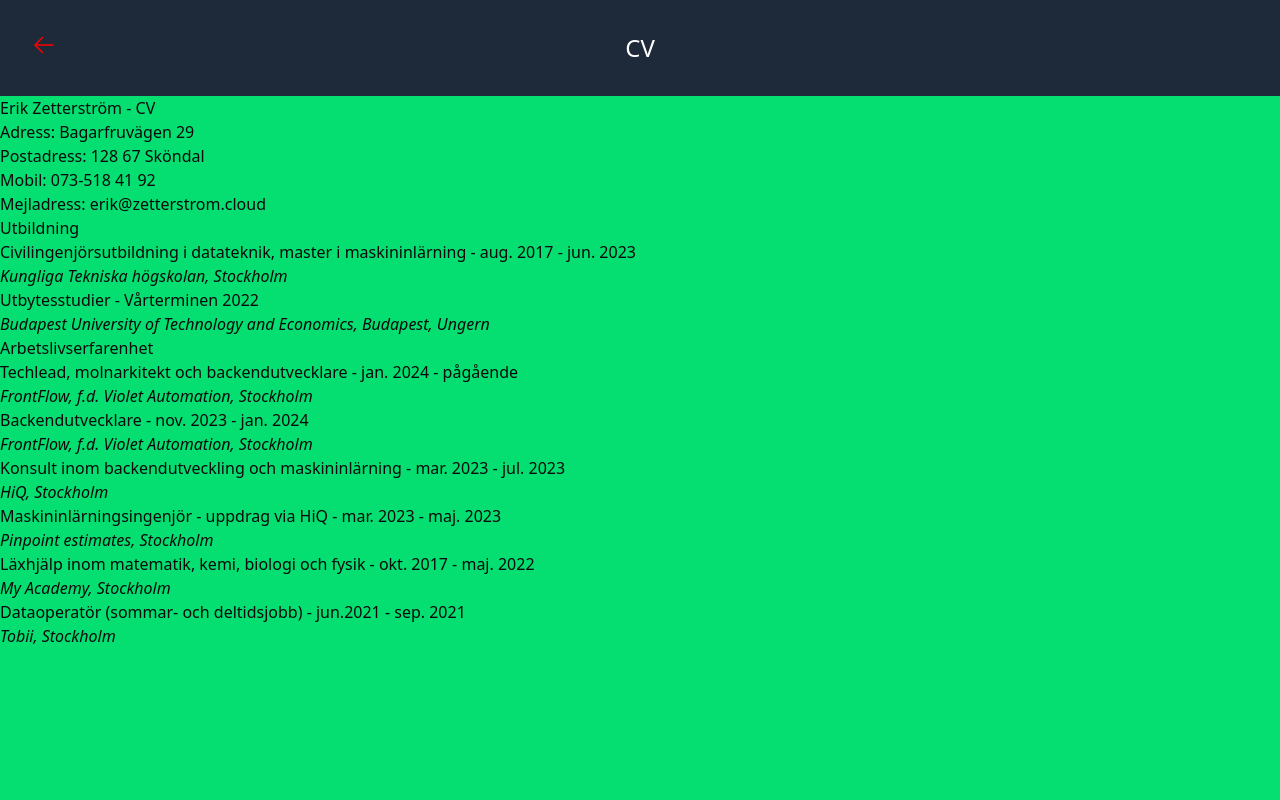
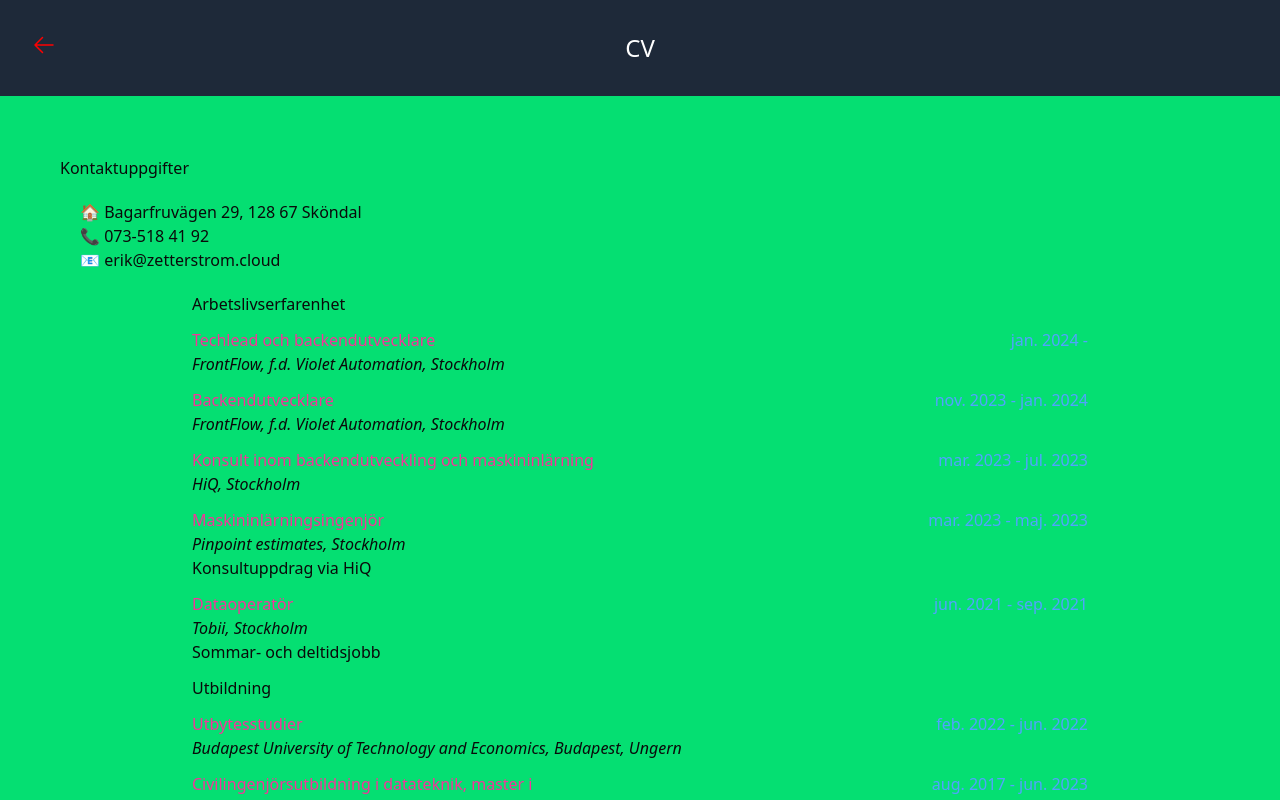
Before and after one commit to erik-zetterstrom/portfolio, a SvelteKit app: page /cv in a window 1280 px wide. Shown: the top 800 px of the page. Built offline with nearby package versions, Linux system fonts and the light colour scheme.

Commit message:
Start working on CV page.

```diff
--- /dev/null
+++ b/src/components/ContactInformation.svelte
@@ -0,0 +1,17 @@
+<script lang="ts">
+    type Address = {
+        street: string;
+        houseNumber: string;
+        postalCode: string;
+        city: string;
+    }
+    export let address: Address;
+    export let phoneNumer: string;
+    export let emailAddress: string;
+</script>
+
+<div class="p-5">
+    <p>&#127968; {address.street} {address.houseNumber}, {address.postalCode} {address.city}</p>
+    <p>&#128222; {phoneNumer}</p>
+    <p>&#128231; {emailAddress}</p>
+</div>
--- /dev/null
+++ b/src/components/SkillList.svelte
@@ -0,0 +1,49 @@
+<script lang="ts">
+    type Section = {
+        category: string;
+        skills: string[];
+    }
+
+    let {title, sections}: {title: string, sections: Section[]} = $props();
+</script>
+
+<div class="flex flex-col items-center">
+    <h1>{title}</h1>
+    <ul class="">
+        {#each sections as section}
+            <li class="m-3">
+                <p><span class="font-black">{section.category}: </span>{section.skills.join(", ")}</p>
+            </li>
+        {/each}
+    </ul>
+</div>
+
+
+<style>
+    @media (min-width: 1600px) {
+        h1 {
+            width: 50vW;
+        }
+        li {
+            width: 50vw;
+        }
+    }
+
+    @media (min-width: 768px) and (max-width: 1600px) {
+        h1 {
+            width: 70vW;
+        }
+        li {
+            width: 70vw;
+        }
+    }
+
+    @media (max-width: 768px) {
+        h1 {
+            width: 90vW;
+        }
+        li {
+            width: 90vw;
+        }
+    }
+</style>
--- /dev/null
+++ b/src/components/Timeline.svelte
@@ -0,0 +1,58 @@
+<script lang="ts">
+    type TimelineItem = {
+        time: string;
+        title: string;
+        subtitle: string;
+        body: string;
+    }
+
+    let {title, items}: {title: string, items: TimelineItem[]} = $props();
+</script>
+
+<div class="flex flex-col items-center">
+    <h1>{title}</h1>
+    <ul class="">
+        {#each items as item}
+            <li class="m-3">
+                <div class="flex">
+                    <p class="flex-1 text-pink-500">{item.title}</p>
+                    <p class="flex-1 text-end text-blue-400">{item.time}</p>
+                </div>
+                <p class="italic">{item.subtitle}</p>
+                {#if item.body.length > 0}
+                    <p>{item.body}</p>
+                {/if}
+            </li>
+        {/each}
+    </ul>
+</div>
+
+
+<style>
+    @media (min-width: 1600px) {
+        h1 {
+            width: 50vW;
+        }
+        li {
+            width: 50vw;
+        }
+    }
+
+    @media (min-width: 768px) and (max-width: 1600px) {
+        h1 {
+            width: 70vW;
+        }
+        li {
+            width: 70vw;
+        }
+    }
+
+    @media (max-width: 768px) {
+        h1 {
+            width: 90vW;
+        }
+        li {
+            width: 90vw;
+        }
+    }
+</style>
--- a/src/routes/cv/+page.svelte
+++ b/src/routes/cv/+page.svelte
@@ -1,61 +1,91 @@
-<h1>Erik Zetterström - CV</h1>
-<div>
-    <p>Adress: Bagarfruvägen 29</p>
-    <p>Postadress: 128 67 Sköndal</p>
-    <p>Mobil: 073-518 41 92</p>
-    <p>Mejladress: erik@zetterstrom.cloud</p>
+<script>
+	import ContactInformation from "../../components/ContactInformation.svelte";
+	import SkillList from "../../components/SkillList.svelte";
+	import Timeline from "../../components/Timeline.svelte";
+
+</script>
+<div class="p-15">
+    <h2>Kontaktuppgifter</h2>
+    <ContactInformation
+        address={
+            {
+                street: "Bagarfruvägen",
+                houseNumber: "29",
+                postalCode: "128 67",
+                city: "Sköndal"
+            }
+        }
+        phoneNumer="073-518 41 92"
+        emailAddress="erik@zetterstrom.cloud"
+    />
+    <Timeline
+        title="Arbetslivserfarenhet"
+        items={
+            [
+                {
+                    time: "jan. 2024 -",
+                    title: "Techlead och backendutvecklare",
+                    subtitle: "FrontFlow, f.d. Violet Automation, Stockholm",
+                    body: ""
+                },
+                {
+                    time: "nov. 2023 - jan. 2024",
+                    title: "Backendutvecklare",
+                    subtitle: "FrontFlow, f.d. Violet Automation, Stockholm",
+                    body: ""
+                }
+                ,
+                {
+                    time: "mar. 2023 - jul. 2023",
+                    title: "Konsult inom backendutveckling och maskininlärning",
+                    subtitle: "HiQ, Stockholm",
+                    body: ""
+                },
+                {
+                    time: "mar. 2023 - maj. 2023",
+                    title: "Maskininlärningsingenjör",
+                    subtitle: "Pinpoint estimates, Stockholm",
+                    body: "Konsultuppdrag via HiQ"
+                },
+                {
+                    time: "jun. 2021 - sep. 2021",
+                    title: "Dataoperatör",
+                    subtitle: "Tobii, Stockholm",
+                    body: "Sommar- och deltidsjobb"
+                }
+            ]
+        }
+    />
+    <Timeline
+        title="Utbildning"
+        items={
+            [
+                {
+                    time: "feb. 2022 - jun. 2022",
+                    title: "Utbytesstudier",
+                    subtitle: "Budapest University of Technology and Economics, Budapest, Ungern",
+                    body: ""
+                },
+                {
+                    time: "aug. 2017 - jun. 2023",
+                    title: "Civilingenjörsutbildning i datateknik, master i maskininlärning",
+                    subtitle: "Kungliga Tekniska högskolan, Stockholm",
+                    body: ""
+                }
+            ]
+        }
+    />
+    <SkillList
+        title="Kunskapsområden"
+        sections={[
+            {
+                category: "Programmerings- och övriga tekniska språk",
+                skills: ["Python", "Go", "Java", "Swift", "Javascript", "Typescript", "HTML", "CSS", "C", "SQL", "Prolog", "Haskel"]
+            },
+            {
+                category: "Ramverk och teknologier",
+                skills: ["Terraform", "AWS", "Docker", "REST-API:er", "Microsoft Graph", "GraphQL", "SO-AP", "Postgres", "SQL", "NoSQL", "Postman", "PyTorch", "VS Code", "SwiftUI", "XCode", "Ubuntu", "MongoDB", "Git", "Github"]
+            }
+        ]}
+    />
 </div>
-<h2>Utbildning</h2>
-<ul>
-    <li>
-        <div>
-            <p>Civilingenjörsutbildning i datateknik, master i maskininlärning - aug. 2017 - jun. 2023</p>
-            <p><i>Kungliga Tekniska högskolan, Stockholm</i></p>
-        </div>
-    </li>
-    <li>
-        <div>
-            <p>Utbytesstudier - Vårterminen 2022</p>
-            <p><i>Budapest University of Technology and Economics, Budapest, Ungern</i></p>
-        </div>
-    </li>
-</ul>
-<h2>Arbetslivserfarenhet</h2>
-<ul>
-    <li>
-        <div>
-            <p>Techlead, molnarkitekt och backendutvecklare - jan. 2024 - pågående</p>
-            <p><i>FrontFlow, f.d. Violet Automation, Stockholm</i></p>
-        </div>
-    </li>
-    <li>
-        <div>
-            <p>Backendutvecklare - nov. 2023 - jan. 2024</p>
-            <p><i>FrontFlow, f.d. Violet Automation, Stockholm</i></p>
-        </div>
-    </li>
-    <li>
-        <div>
-            <p>Konsult inom backendutveckling och maskininlärning - mar. 2023 - jul. 2023</p>
-            <p><i>HiQ, Stockholm</i></p>
-        </div>
-    </li>
-    <li>
-        <div>
-            <p>Maskininlärningsingenjör - uppdrag via HiQ - mar. 2023 - maj. 2023</p>
-            <p><i>Pinpoint estimates, Stockholm</i></p>
-        </div>
-    </li>
-    <li>
-        <div>
-            <p>Läxhjälp inom matematik, kemi, biologi och fysik - okt. 2017 - maj. 2022</p>
-            <p><i>My Academy, Stockholm</i></p>
-        </div>
-    </li>
-    <li>
-        <div>
-            <p>Dataoperatör (sommar- och deltidsjobb) - jun.2021 - sep. 2021</p>
-            <p><i>Tobii, Stockholm</i></p>
-        </div>
-    </li>
-</ul>
```
